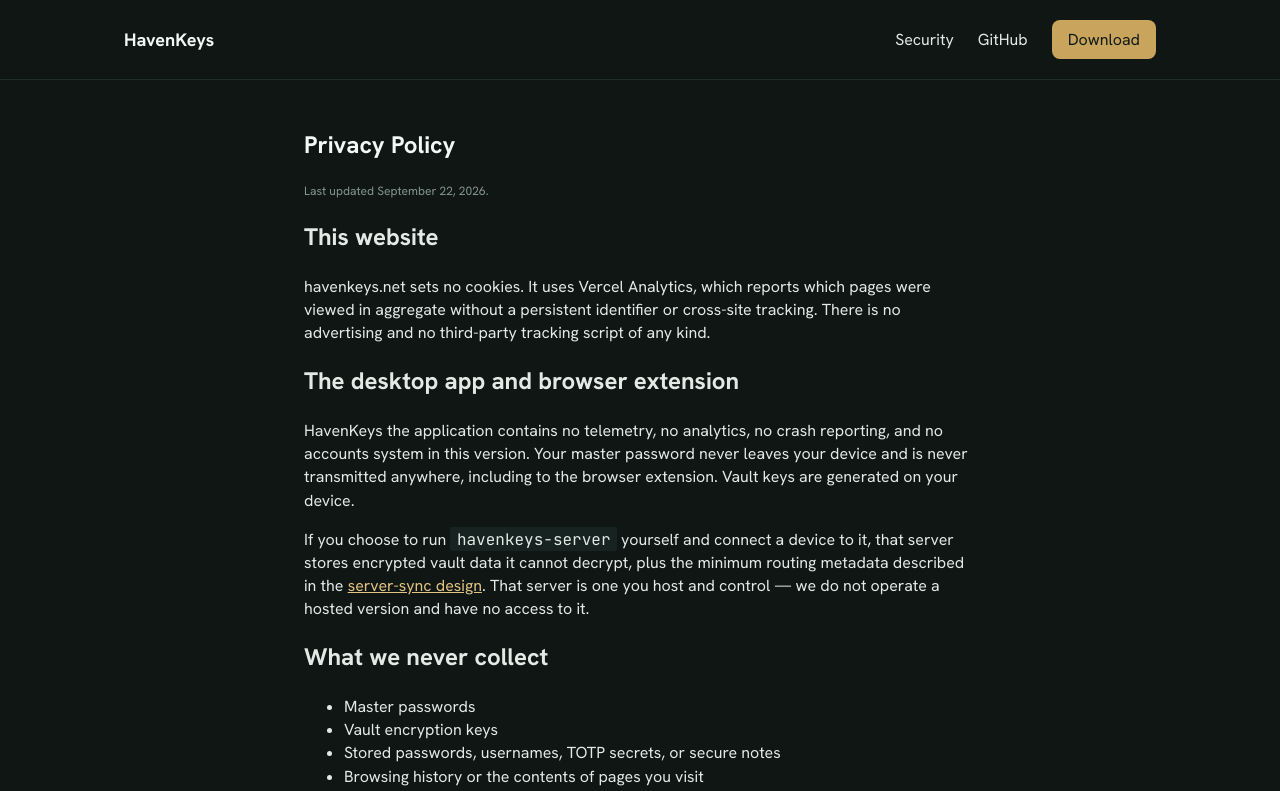
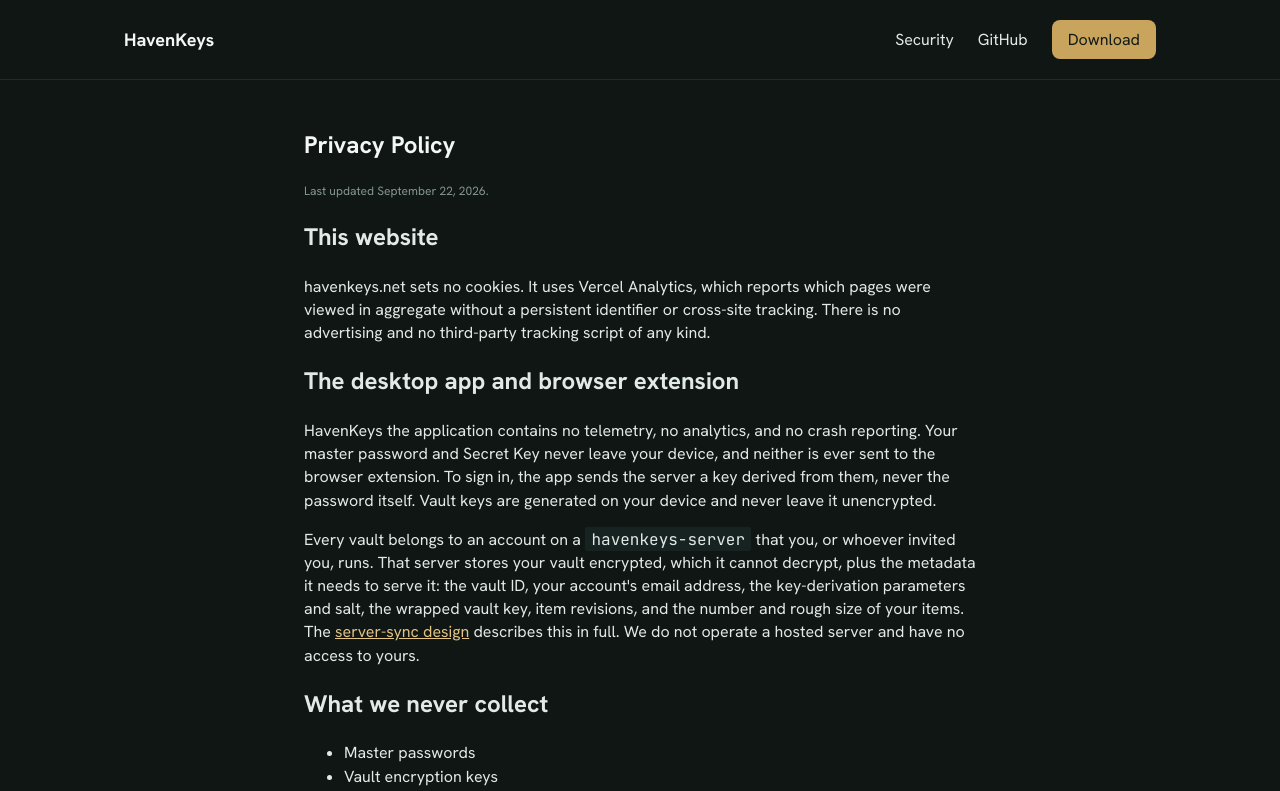
Before and after one commit to rochasamuel/havenkeys, a React (Vite) app in the folder apps/web/: page /privacy in a window 1280 px wide. Shown: the top 791 px of the page. Built offline with nearby package versions, Linux system fonts and the light colour scheme.

Commit message:
fix(web): state what the account server actually stores in the privacy policy

```diff
--- a/apps/web/src/pages/Privacy.tsx
+++ b/apps/web/src/pages/Privacy.tsx
@@ -13,24 +13,26 @@
 
       <h2>The desktop app and browser extension</h2>
       <p>
-        HavenKeys the application contains no telemetry, no analytics, no crash reporting, and no
-        accounts system in this version. Your master password never leaves your device and is
-        never transmitted anywhere, including to the browser extension. Vault keys are generated
-        on your device.
+        HavenKeys the application contains no telemetry, no analytics, and no crash reporting.
+        Your master password and Secret Key never leave your device, and neither is ever sent to
+        the browser extension. To sign in, the app sends the server a key derived from them, never
+        the password itself. Vault keys are generated on your device and never leave it
+        unencrypted.
       </p>
       <p>
-        If you choose to run <code>havenkeys-server</code> yourself and connect a device to it,
-        that server stores encrypted vault data it cannot decrypt, plus the minimum routing
-        metadata described in the{" "}
+        Every vault belongs to an account on a <code>havenkeys-server</code> that you, or whoever
+        invited you, runs. That server stores your vault encrypted, which it cannot decrypt, plus
+        the metadata it needs to serve it: the vault ID, your account's email address, the
+        key-derivation parameters and salt, the wrapped vault key, item revisions, and the number
+        and rough size of your items. The{" "}
         <a
           href="https://github.com/rochasamuel/havenkeys/blob/main/docs/server-sync.md"
           target="_blank"
           rel="noreferrer"
         >
           server-sync design
-        </a>
-        . That server is one you host and control — we do not operate a hosted version and have
-        no access to it.
+        </a>{" "}
+        describes this in full. We do not operate a hosted server and have no access to yours.
       </p>
 
       <h2>What we never collect</h2>
```
